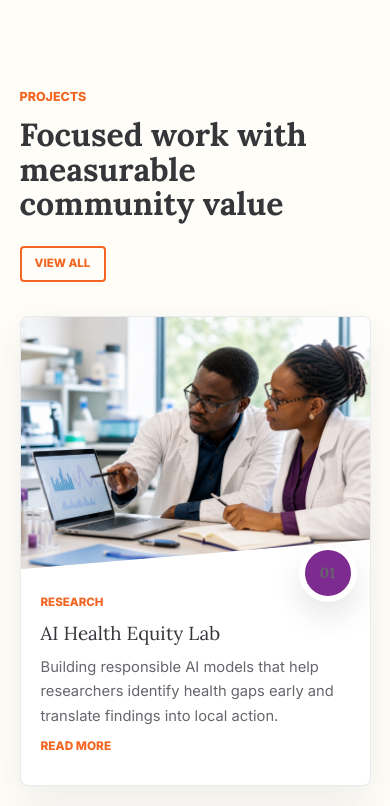
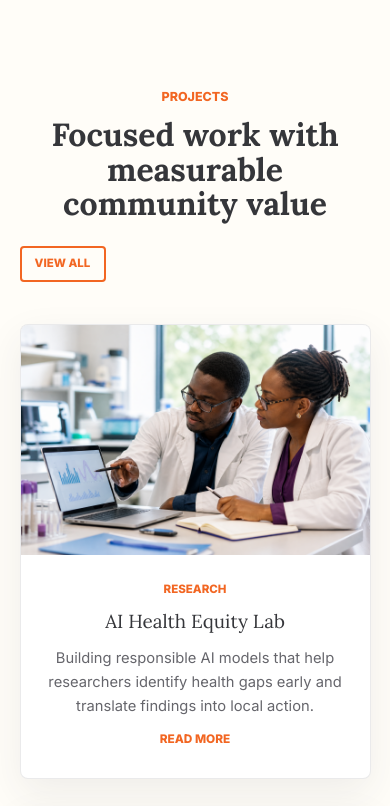
Before and after one commit to buildwithanie/design, a Next.js app: page / in a window 390 px wide. Shown: the part 3235-4041 px from the top of the page. Built offline with nearby package versions, Linux system fonts and the light colour scheme.

Commit message:
Refactor project showcase layout and styles for improved alignment and responsiveness

```diff
--- a/app/globals.css
+++ b/app/globals.css
@@ -761,10 +761,16 @@ h3 {
 .projects-heading {
   display: flex;
   max-width: none;
-  align-items: end;
-  justify-content: space-between;
+  flex-direction: column;
+  align-items: center;
+  justify-content: center;
   gap: 24px;
-  margin-bottom: 34px;
+  margin-bottom: 42px;
+  text-align: center;
+}
+
+.projects-heading h2 {
+  max-width: 760px;
 }
 
 .small-link {
@@ -785,14 +791,14 @@ h3 {
 .project-showcase {
   display: grid;
   grid-template-columns: repeat(3, minmax(0, 1fr));
-  gap: clamp(22px, 3vw, 34px);
+  gap: clamp(28px, 3.2vw, 42px);
   align-items: start;
 }
 
 .project-card {
   position: relative;
   display: grid;
-  min-height: 470px;
+  min-height: 100%;
   overflow: hidden;
   border: 1px solid rgba(53, 54, 58, 0.1);
   border-radius: 8px;
@@ -801,52 +807,29 @@ h3 {
 }
 
 .project-card:nth-child(2) {
-  transform: translateY(18px);
+  transform: none;
 }
 
 .project-image {
   position: relative;
-  aspect-ratio: 1.42;
+  height: clamp(230px, 20vw, 278px);
+  overflow: hidden;
   background: #eee;
-  clip-path: polygon(0 0, 100% 0, 100% 88%, 0 100%);
 }
 
 .project-image img {
   object-fit: cover;
+  object-position: center;
 }
 
 .project-body {
   position: relative;
   display: grid;
-  gap: 10px;
+  justify-items: center;
+  gap: 12px;
   align-content: start;
-  padding: 22px clamp(20px, 2.2vw, 28px) 26px;
-}
-
-.project-step {
-  position: absolute;
-  right: 22px;
-  top: -28px;
-  display: grid;
-  width: 58px;
-  height: 58px;
-  place-items: center;
-  border: 6px solid white;
-  border-radius: 999px;
-  background: var(--purple);
-  color: white;
-  font-family: var(--font-heading);
-  font-size: 0.9rem;
-  font-weight: 800;
-  box-shadow: 0 14px 28px rgba(53, 54, 58, 0.12);
-}
-
-.project-card:nth-child(2) .project-step {
-  background: var(--green);
-}
-
-.project-card:nth-child(3) .project-step {
-  background: var(--orange);
+  padding: 26px clamp(22px, 2.4vw, 30px) 30px;
+  text-align: center;
 }
 
 .project-body p {
@@ -858,6 +841,7 @@ h3 {
 }
 
 .project-body h3 {
+  max-width: 290px;
   margin: 0;
   color: var(--charcoal);
   font-size: clamp(1.18rem, 1.35vw, 1.45rem);
@@ -865,6 +849,7 @@ h3 {
 }
 
 .project-body span {
+  max-width: 320px;
   color: var(--muted);
   font-size: 0.92rem;
   line-height: 1.65;
--- a/app/page.tsx
+++ b/app/page.tsx
@@ -297,7 +297,7 @@ export default function Home() {
         </div>
 
         <div className="project-showcase">
-          {projects.map((project, index) => (
+          {projects.map((project) => (
             <article className="project-card" key={project.title}>
               <div className="project-image">
                 <Image
@@ -308,9 +308,6 @@ export default function Home() {
                 />
               </div>
               <div className="project-body">
-                <span className="project-step">
-                  {String(index + 1).padStart(2, "0")}
-                </span>
                 <p>{project.tag}</p>
                 <h3>{project.title}</h3>
                 <span>{project.text}</span>
```
